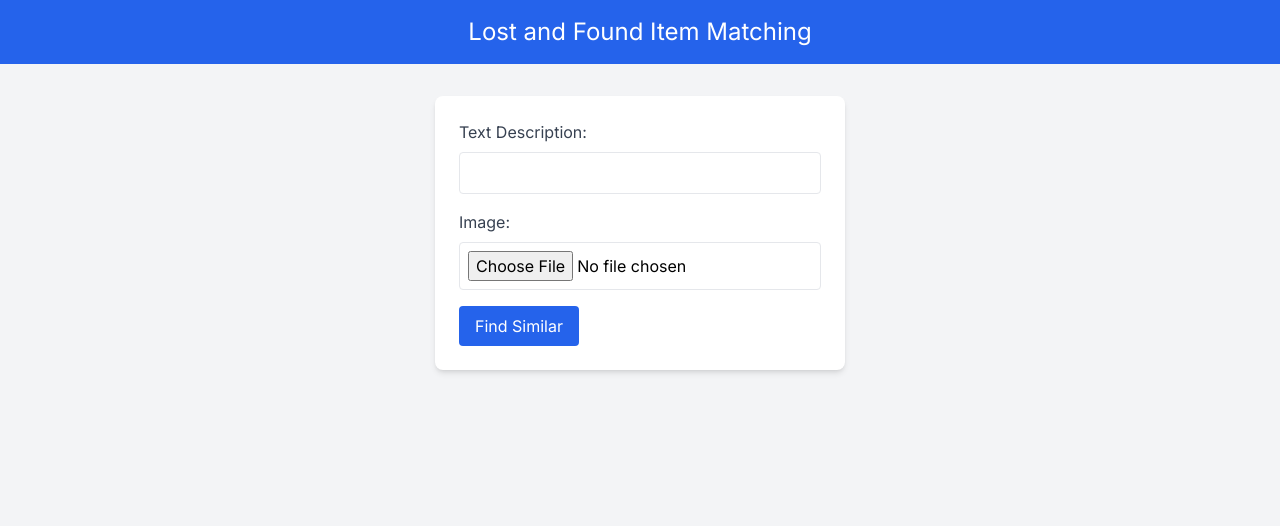
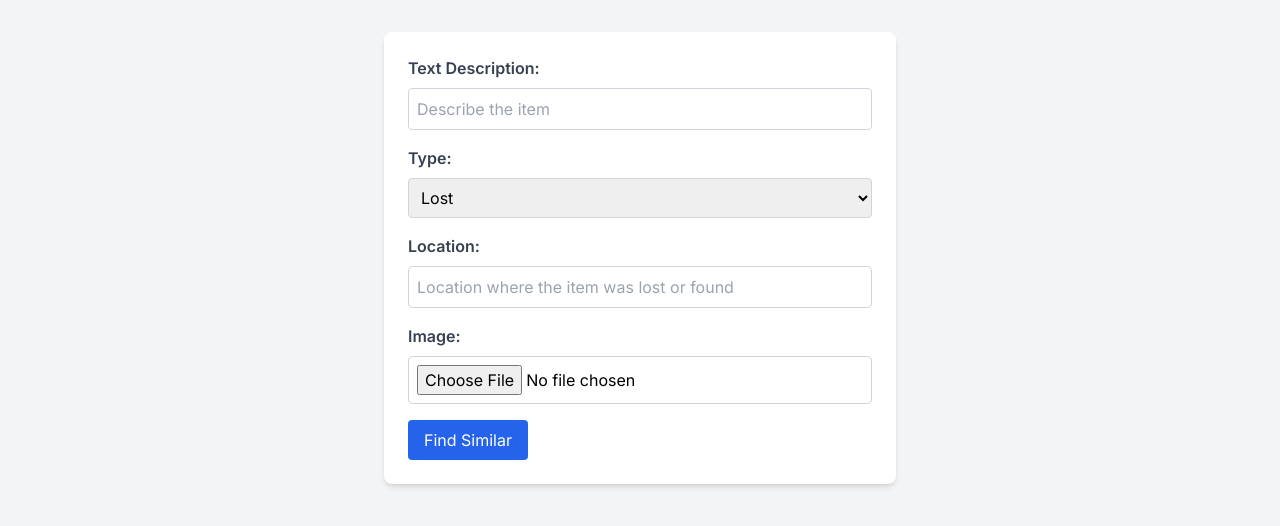
Before and after one commit to piumonline/finders-keepers-connect, a Next.js app: page /find in a window 1280 px wide. Shown: the top 526 px of the page. Built offline with nearby package versions, Linux system fonts and the light colour scheme.

Commit message:
feat: feedbacks

```diff
--- a/package.json
+++ b/package.json
@@ -12,7 +12,8 @@
     "axios": "^1.7.2",
     "next": "14.2.3",
     "react": "^18",
-    "react-dom": "^18"
+    "react-dom": "^18",
+    "react-toastify": "^10.0.5"
   },
   "devDependencies": {
     "@types/node": "^20",
--- a/src/app/find/page.tsx
+++ b/src/app/find/page.tsx
@@ -1,83 +1,207 @@
-"use client"
+"use client";
 
-import React, { useState } from 'react';
-import axios from 'axios';
+import React, { useState } from "react";
+import axios from "axios";
+import { ToastContainer, toast } from "react-toastify";
+import "react-toastify/dist/ReactToastify.css";
 
 function App() {
-  const [description, setDescription] = useState<string>('');
+  const [description, setDescription] = useState<string>("");
   const [image, setImage] = useState<File | null>(null);
-  const [results, setResults] = useState<Array<{ description: string, image_path: string, similarity: number }>>([]);
+  const [itemType, setItemType] = useState<string>("lost");
+  const [location, setLocation] = useState<string>("");
+  const [imagePreview, setImagePreview] = useState<string | null>(null);
+  const [results, setResults] = useState<
+    Array<{
+      description: string;
+      image_filename: string;
+      total_similarity: number;
+      text_similarity: number;
+      image_similarity: number;
+      location_similarity: number;
+      time_similarity: number;
+    }>
+  >([]);
 
-  const handleDescriptionChange = (e: React.ChangeEvent<HTMLInputElement>) => setDescription(e.target.value);
+  const handleDescriptionChange = (e: React.ChangeEvent<HTMLInputElement>) =>
+    setDescription(e.target.value);
   const handleImageChange = (e: React.ChangeEvent<HTMLInputElement>) => {
     if (e.target.files && e.target.files[0]) {
       setImage(e.target.files[0]);
+      const reader = new FileReader();
+      reader.onload = () => setImagePreview(reader.result as string);
+      reader.readAsDataURL(e.target.files[0]);
     }
   };
+  const handleTypeChange = (e: React.ChangeEvent<HTMLSelectElement>) =>
+    setItemType(e.target.value);
+  const handleLocationChange = (e: React.ChangeEvent<HTMLInputElement>) =>
+    setLocation(e.target.value);
 
   const handleSubmit = async (e: React.FormEvent<HTMLFormElement>) => {
     e.preventDefault();
     if (!image) {
-      alert('Please upload an image.');
+      toast.error("Please upload an image.");
       return;
     }
     const reader = new FileReader();
     reader.readAsDataURL(image);
     reader.onload = async () => {
-      const imageBase64 = reader.result?.toString().split(',')[1];
+      const imageBase64 = reader.result?.toString().split(",")[1];
 
       try {
-        const response = await axios.post('https://4b18-212-104-229-51.ngrok-free.app/find_similar', {
+        const response = await axios.post("https://7263-212-104-231-145.ngrok-free.app/find_similar", {
           description: description,
-          image: imageBase64
+          image: imageBase64,
+          type: itemType,
+          location: location,
         });
 
         setResults(response.data);
+        toast.success("Item submitted successfully!");
+        setDescription("");
+        setImage(null);
+        setImagePreview(null);
+        setLocation("");
       } catch (error) {
-        console.error('Error finding similar items:', error);
+        console.error("Error finding similar items:", error);
+        toast.error("Failed to submit item. Please try again.");
       }
     };
     reader.onerror = (error) => {
-      console.error('Error reading image file:', error);
+      console.error("Error reading image file:", error);
+      toast.error("Failed to read image file.");
     };
+  };
+
+  const handleFeedback = async (index: number, isCorrect: boolean) => {
+    const result = results[index];
+    console.log(result)
+    console.log('text',result.text_similarity)
+    console.log('img',result.image_similarity)
+    console.log('location',result.location_similarity)
+    try {
+      await axios.post("https://7263-212-104-231-145.ngrok-free.app/feedback", {
+        text_similarity: result.text_similarity,
+        image_similarity: result.image_similarity,
+        location_similarity: result.location_similarity,
+        time_similarity: result.time_similarity,
+        total_similarity: result.total_similarity,
+        is_correct: isCorrect,
+      });
+      toast.success("Feedback submitted successfully!");
+    } catch (error) {
+      console.error("Error submitting feedback:", error);
+      toast.error("Failed to submit feedback. Please try again.");
+    }
   };
 
   return (
     <div className="min-h-screen bg-gray-100 flex flex-col items-center">
-      <header className="bg-blue-600 w-full py-4 text-white text-center text-2xl">
-        Lost and Found Item Matching
-      </header>
-      <main className="flex flex-col items-center mt-8">
-        <form onSubmit={handleSubmit} className="bg-white p-6 rounded-lg shadow-md w-full max-w-md">
+      <ToastContainer />
+
+      <main className="flex flex-col items-center mt-8 w-full">
+        <form
+          onSubmit={handleSubmit}
+          className="bg-white p-6 rounded-lg shadow-md w-full max-w-lg"
+        >
           <div className="mb-4">
-            <label htmlFor="description" className="block text-gray-700">Text Description:</label>
+            <label
+              htmlFor="description"
+              className="block text-gray-700 font-semibold"
+            >
+              Text Description:
+            </label>
             <input
               type="text"
               id="description"
               value={description}
               onChange={handleDescriptionChange}
-              className="w-full mt-2 p-2 border rounded"
+              className="w-full mt-2 p-2 border border-gray-300 rounded"
+              placeholder="Describe the item"
             />
           </div>
           <div className="mb-4">
-            <label htmlFor="image" className="block text-gray-700">Image:</label>
+            <label
+              htmlFor="type"
+              className="block text-gray-700 font-semibold"
+            >
+              Type:
+            </label>
+            <select
+              id="type"
+              value={itemType}
+              onChange={handleTypeChange}
+              className="w-full mt-2 p-2 border border-gray-300 rounded"
+            >
+              <option value="lost">Lost</option>
+              <option value="found">Found</option>
+            </select>
+          </div>
+          <div className="mb-4">
+            <label
+              htmlFor="location"
+              className="block text-gray-700 font-semibold"
+            >
+              Location:
+            </label>
             <input
-              type="file"
+              type="text"
+              id="location"
+              value={location}
+              onChange={handleLocationChange}
+              className="w-full mt-2 p-2 border border-gray-300 rounded"
+              placeholder="Location where the item was lost or found"
+            />
+          </div>
+          <div className="mb-4">
+            <label htmlFor="image" className="block text-gray-700 font-semibold">
+              Image:
+            </label>
+            <input
+                          type="file"
               id="image"
               accept="image/*"
               onChange={handleImageChange}
-              className="w-full mt-2 p-2 border rounded"
+              className="w-full mt-2 p-2 border border-gray-300 rounded"
             />
+            {imagePreview && (
+              <img
+                src={imagePreview}
+                alt="Image Preview"
+                className="w-full mt-4 rounded"
+              />
+            )}
           </div>
-          <button type="submit" className="bg-blue-600 text-white px-4 py-2 rounded hover:bg-blue-700">
+          <button
+            type="submit"
+            className="bg-blue-600 text-white px-4 py-2 rounded hover:bg-blue-700 transition duration-200"
+          >
             Find Similar
           </button>
         </form>
-        <div className="mt-8 w-full max-w-md">
+        <div className="mt-8 w-full max-w-lg">
           {results.map((result, index) => (
             <div key={index} className="bg-white p-4 rounded-lg shadow-md mb-4">
-              <img src={`https://4b18-212-104-229-51.ngrok-free.app/images/${result.image_path}`} alt="Similar Item" className="w-full mt-2 rounded" />
-              <p className="text-gray-500 mt-2">Similarity: {result.similarity.toFixed(4)}</p>
+              <p className="text-gray-700 font-semibold">Description: {result.description}</p>
+              <img
+                src={`https://7263-212-104-231-145.ngrok-free.app/images/${result.image_filename}`}
+                alt="Similar Item"
+                className="w-full mt-2 rounded"
+              />
+              <p className="text-gray-500 mt-2">Similarity: {result.total_similarity.toFixed(4)}</p>
+              <button
+                onClick={() => handleFeedback(index, true)}
+                className="bg-green-600 text-white px-4 py-2 rounded hover:bg-green-700 transition duration-200 mt-2 mr-2"
+              >
+                Correct Match
+              </button>
+              <button
+                onClick={() => handleFeedback(index, false)}
+                className="bg-red-600 text-white px-4 py-2 rounded hover:bg-red-700 transition duration-200 mt-2"
+              >
+                Incorrect Match
+              </button>
             </div>
           ))}
         </div>
@@ -87,5 +211,3 @@ function App() {
 }
 
 export default App;
-
-// https://4b18-212-104-229-51.ngrok-free.app
```
Also changed, not shown: 1 other file (tests, documents, lock files or other folders).
